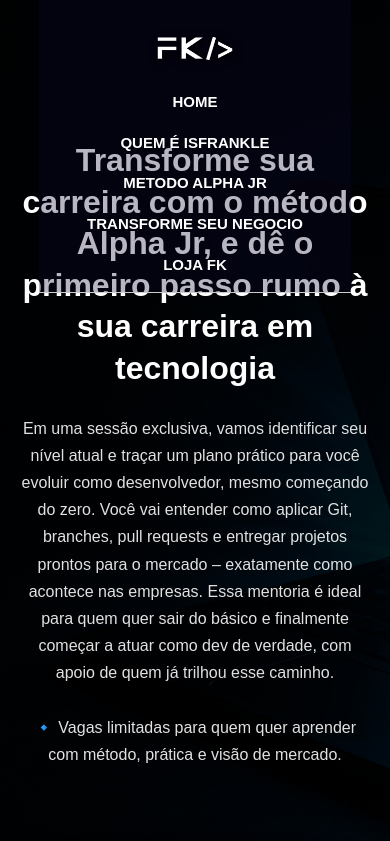
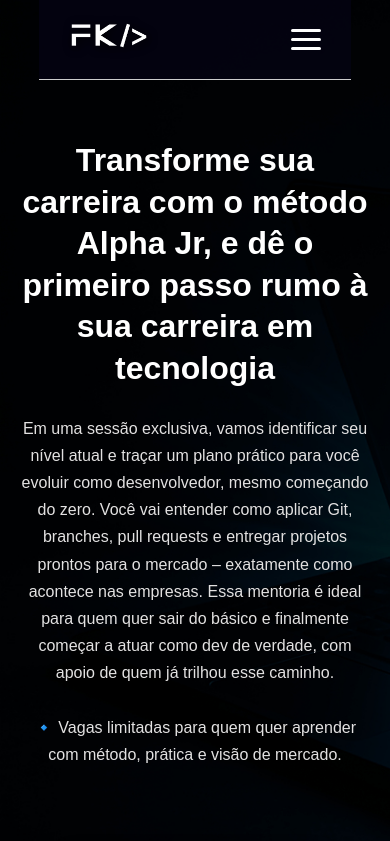
Before and after one commit to Frankle7/alphadev-site, a Next.js app: page / in a window 390 px wide. Shown: the top 841 px of the page. Built offline with nearby package versions, Linux system fonts and the light colour scheme.

Commit message:
fix: frontend alterando comportamento menu mobile

```diff
--- a/components/section_header/Header.css
+++ b/components/section_header/Header.css
@@ -1,4 +1,6 @@
-/* Menu HEADER*/
+/* =========================
+   HEADER BASE
+   ========================= */
 .menu {
   position: fixed;
   top: 0;
@@ -27,6 +29,8 @@
   display: flex;
   align-items: center;
   gap: 30px;
+  margin: 0;
+  padding: 0;
 }
 
 .menu-secoes a {
@@ -41,16 +45,67 @@
   color: #c2c7cc62;
 }
 
+/* =========================
+   HAMBURGER BUTTON
+   ========================= */
+.hamburger {
+  display: none;
+  flex-direction: column;
+  justify-content: center;
+  gap: 6px;
+  width: 30px;
+  height: 24px;
+  background: transparent;
+  border: none;
+  cursor: pointer;
+  z-index: 2001;
+}
+
+.hamburger .bar {
+  width: 100%;
+  height: 3px;
+  background: white;
+  border-radius: 2px;
+  transition: all 0.3s ease;
+}
+
+/* Animação do X quando ativo */
+.hamburger.active .bar:nth-child(1) {
+  transform: rotate(45deg) translate(5px, 5px);
+}
+.hamburger.active .bar:nth-child(2) {
+  opacity: 0;
+}
+.hamburger.active .bar:nth-child(3) {
+  transform: rotate(-45deg) translate(5px, -5px);
+}
+
+/* =========================
+   MOBILE MODE
+   ========================= */
 @media (max-width: 768px) {
-  .menu {
-    flex-direction: column;
-    height: auto;
-    padding: 15px;
+  .hamburger {
+    display: flex;
+  }
+
+  .menu-secoes {
+    display: none;
+    position: absolute;
+    top: 80px;
+    left: 0;
+    right: 0;
+    background: #0d0a2ef0;
+    text-align: center;
+    padding: 20px 0;
+  }
+
+  .menu-secoes.active {
+    display: block;
   }
 
   .menu-secoes ul {
     flex-direction: column;
-    gap: 15px;
+    gap: 20px;
   }
 
   .logo img {
--- a/components/section_header/Header.tsx
+++ b/components/section_header/Header.tsx
@@ -1,30 +1,44 @@
-import Image from 'next/image';
-import Link from 'next/link'; // Do Next.js
-import '../section_header/Header.css';
+"use client";
+
+import { useState } from "react";
+import Image from "next/image";
+import Link from "next/link";
+import "../section_header/Header.css";
 
 const Header = () => {
+  const [isOpen, setIsOpen] = useState(false);
+
   return (
     <header className="menu">
+      {/* LOGO */}
       <div className="logo">
-        <Image src="/assets/images/logofk.png" alt="Logo" width={100} height={50} />
+        <Image
+          src="/assets/images/logofk.png"
+          alt="Logo"
+          width={100}
+          height={50}
+        />
       </div>
-      <nav className="menu-secoes" aria-label='Navegação principal'>
+
+      {/* BOTÃO HAMBURGUER */}
+      <button
+        className={`hamburger ${isOpen ? "active" : ""}`}
+        onClick={() => setIsOpen(!isOpen)}
+        aria-label="Abrir menu"
+      >
+        <span className="bar"></span>
+        <span className="bar"></span>
+        <span className="bar"></span>
+      </button>
+
+      {/* MENU DE LINKS */}
+      <nav className={`menu-secoes ${isOpen ? "active" : ""}`} aria-label="Navegação principal">
         <ul>
-          <li>
-            <Link href="/">HOME</Link>
-          </li>
-          <li>
-            <Link href="/#quem-e-isfrankle">QUEM É ISFRANKLE</Link>
-          </li>
-          <li>
-            <Link href="/#o-que-voce-ganha">METODO ALPHA JR</Link>
-          </li>
-          <li>
-            <Link href="/transforme_seu_negocio">TRANSFORME SEU NEGOCIO</Link>
-          </li>
-           <li>
-            <Link href="/loja_fk">LOJA FK</Link>
-          </li>
+          <li><Link href="/">HOME</Link></li>
+          <li><Link href="/#quem-e-isfrankle">QUEM É ISFRANKLE</Link></li>
+          <li><Link href="/#o-que-voce-ganha">METODO ALPHA JR</Link></li>
+          <li><Link href="/transforme_seu_negocio">TRANSFORME SEU NEGOCIO</Link></li>
+          <li><Link href="/loja_fk">LOJA FK</Link></li>
         </ul>
       </nav>
     </header>
```
Lines whose indentation alone changed are shown as unchanged.
